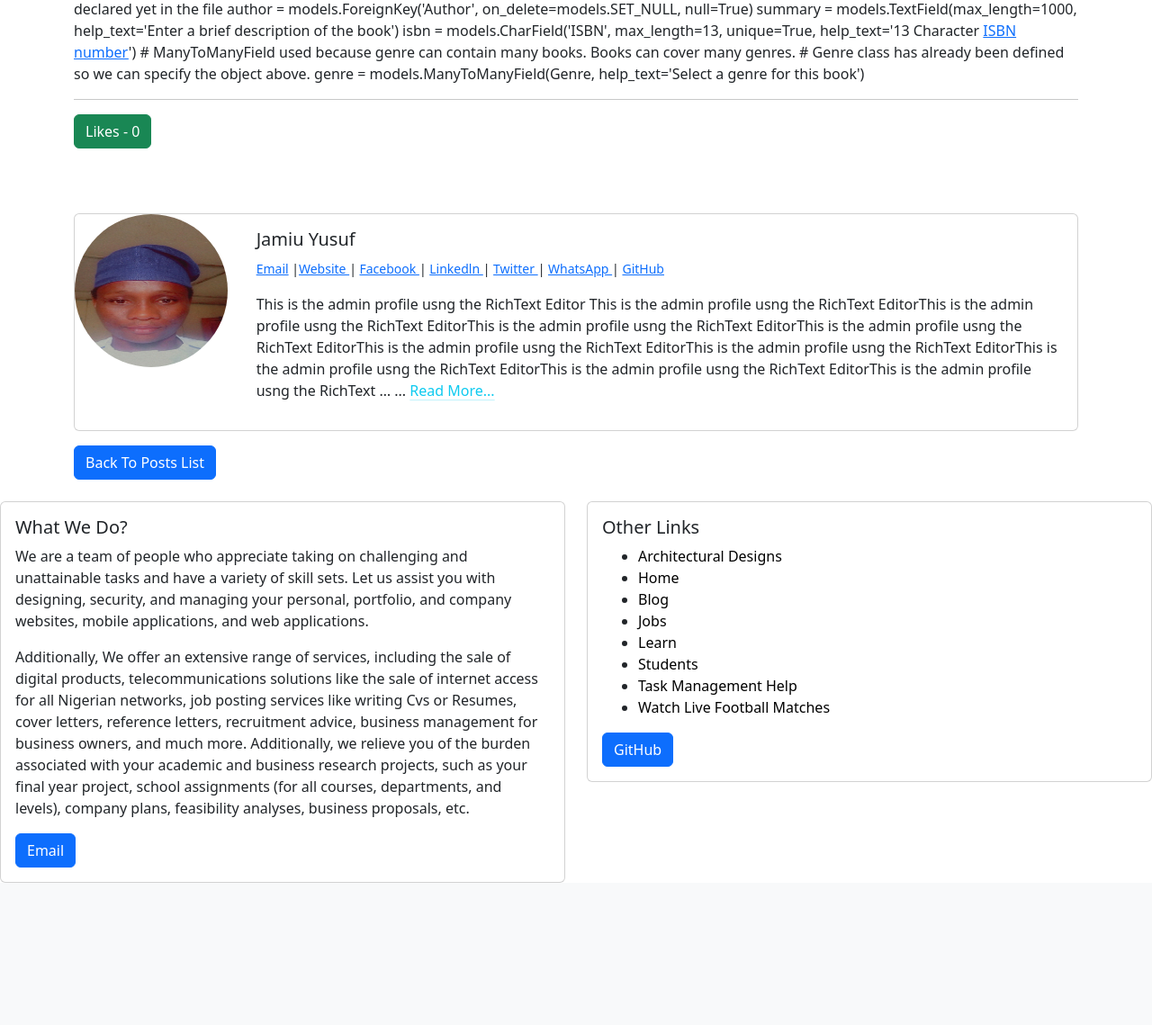
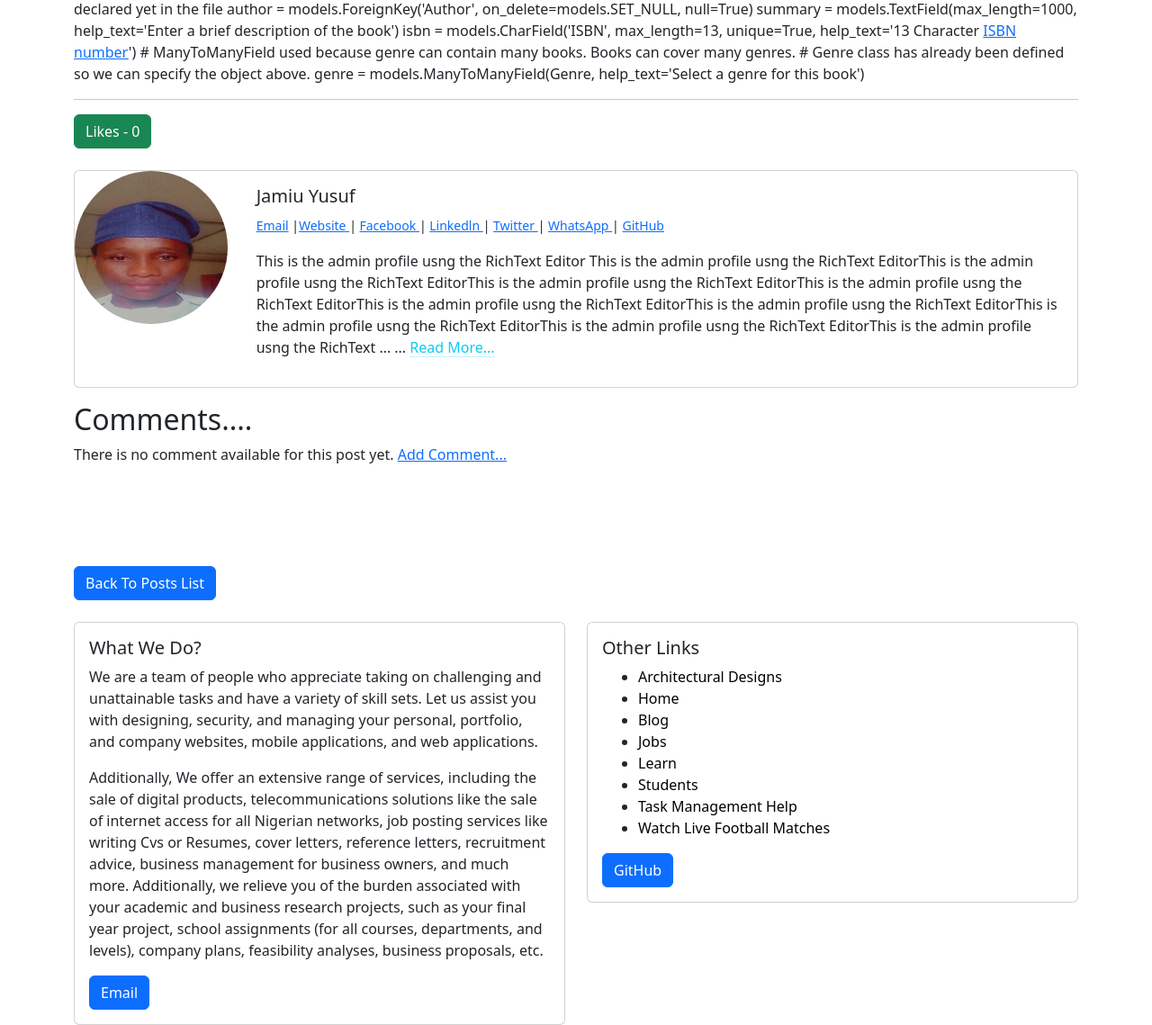
Before and after one commit to hardeex/Content-management-website, a Django app: page /blog/1/ in a window 1280 px wide. Shown: the part 570-1709 px from the top of the page at 90% size. Before the commit the page ends 1551 px from the top, so only its background shows below. Run offline with Django 3.2, Linux system fonts and the light colour scheme; a user stored in the database is signed in; data comes from the database, SQL or seed files in the repository; both versions use the stored data as it was after the commit; some libraries are stand-ins or nearby versions.

Commit message:
creating the comment model

```diff
--- a/account/urls.py
+++ b/account/urls.py
@@ -9,7 +9,7 @@ app_name = 'account'
 urlpatterns = [
     path('register/', UserRegisterView.as_view(), name='register'),
 
-    path('/password/', ChangePasswordView.as_view(template_name='registration/change_password.html'), name='password'),
+    path('password/', ChangePasswordView.as_view(template_name='registration/change_password.html'), name='password'),
     path('changed_password_successfully/', views.changed_password_successfully, name='changed_password_successfully'),
 
     path('edit_profile/', UserEditProfileView.as_view(), name='edit_profile'),
--- a/index/admin.py
+++ b/index/admin.py
@@ -6,3 +6,4 @@ admin.site.register(models.JobPost)
 admin.site.register(models.BlogPost)
 admin.site.register(models.BlogCategory)
 admin.site.register(models.Profile)
+admin.site.register(models.Comment)
--- a/index/models.py
+++ b/index/models.py
@@ -34,14 +34,14 @@ class BlogCategory(models.Model):
 
 class BlogPost(models.Model):
     author = models.ForeignKey(User, on_delete=models.CASCADE)
-    title = models.CharField(max_length=255)
+    title = models.CharField(max_length=255, unique=True)
     date = models.DateTimeField(auto_now_add=True)
     #date = models.DateTimeField()
-    category = models.CharField(max_length=150, unique=True)
+    category = models.CharField(max_length=150)
     #category = models.ForeignKey(BlogCategory, on_delete = models.CASCADE)
     #content = models.TextField()
     content = RichTextField(blank=True, null=True, unique=True)
-    headline = models.TextField(max_length=255, unique=True)
+    headline = models.TextField(max_length=255)
     likes = models.ManyToManyField(User, related_name='blog_posts')
 
     def __str__(self):
@@ -75,3 +75,13 @@ class Profile(models.Model):
 
     def get_absolute_url(self):
         return reverse('index:home')
+
+
+class Comment(models.Model):
+    post = models.ForeignKey(BlogPost, on_delete=models.CASCADE, related_name="comments")
+    name = models.CharField(max_length=255)
+    body = RichTextField(blank=True, null=True)
+    date = models.DateTimeField(auto_now_add=True)
+
+    def __str__(self):
+        return '%s - %s' % (self.post.title, self.name)
--- a/index/templates/home/blog_details.html
+++ b/index/templates/home/blog_details.html
@@ -25,7 +25,7 @@
                     {% else %}
                          <button type="submit"  class="btn btn-success" name="post_id" value="{{object.id}}">Likes - {{total_likes}} </button>
                     {% endif %}
-               </form> <br><br><br>
+               </form> <br>
 
                <!--- Author Profile Page
 
@@ -92,7 +92,7 @@
                               <p class="card-text">
                                    {{object.author.profile.bio |truncatewords:"80" |safe}}
                                    {% if object.author.profile.pk %}
-                                   ... <a href="{% url 'account:user_profile' object.author.profile.pk %}" class="link-info link-offset-2 link-underline-opacity-25 link-underline-opacity-100-hover">
+                                   ... <a href="{% url 'account:user_profile' object.author.profile.pk %}" class="link-info link-offset-2 link-underline-opacity-25 link-underline-opacity-100-hover", target="_blank">
                                        Read More...
                                    </a>
                                    {% endif %}
@@ -105,13 +105,46 @@
 
 
 
-                <!--- End Author Profile Page-->
+               <!--- End Author Profile Page-->
+
+          <!-- Viewing the comments session for logged in user-->
+
+          <div>
+               <h2>Comments....</h2>
+               <div class="comment-box">
+               {% if  object.comments.all %}
+                    {% for comment in object.comments.all %}
+                       <strong>
+                           {{ comment.name }} - {{ comment.date }}
+                       </strong>
+                       {{ comment.body |safe }}
+                    {% endfor %}
+
+
+                    <style>
+                         .comment-box{
+                              border: 0.3px solid gray;
+                              padding: 1.5rem;
+                              outline-style: dotted;
+                         }
+                    </style>
+               </div>
+                     {% else %}
+                 <p>There is no comment available for this post yet. <a href="#">Add Comment...</a></p>
+               {% endif %}
+           </div>
 
 
 
 
 
+          <!--End of  Viewing the comments session for logged in user-->
 
+
+
+
+
+          <!-- views for users not logged in-->
           {% else %}
                <small>
                <b>Last Updated: </b>  {{object.date}} | <b>Author: </b>  {{object.author.first_name}} {{object.author.last_name}}
@@ -119,9 +152,9 @@
                <p>
                     {{object.content | safe}}
                </p> <hr>
-               <small><a  href="{% url 'login' %}">Login</a> to Like Posts and see the author professional summary - {{total_likes}} Likes </small> <br><br><br>
+               <small><a  href="{% url 'login' %}">Login</a> to Like Posts, Commment and view the author bio - {{total_likes}} Likes </small> <br><br><br>
 
           {% endif %}
-
-           <a href="{% url 'index:blog_list' %}" class="btn btn-primary">Back To Posts List</a><br><br>
+          <!-- End of views for users not logged in-->
+          <br><br><br><br> <a href="{% url 'index:blog_list' %}" class="btn btn-primary">Back To Posts List</a><br><br>
 {% endblock %}
```
Also changed, not shown: db.sqlite3, index/migrations/0027_alter_blogpost_category_alter_blogpost_content_and_more.py (added), index/migrations/0028_alter_blogpost_category.py (added), index/migrations/0029_alter_comment_post.py (added).
